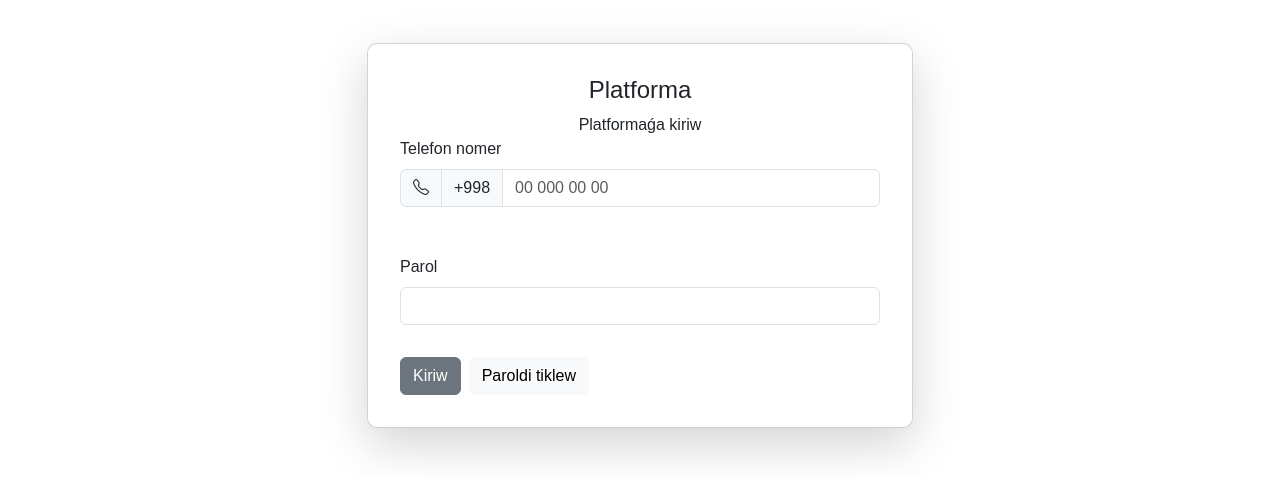
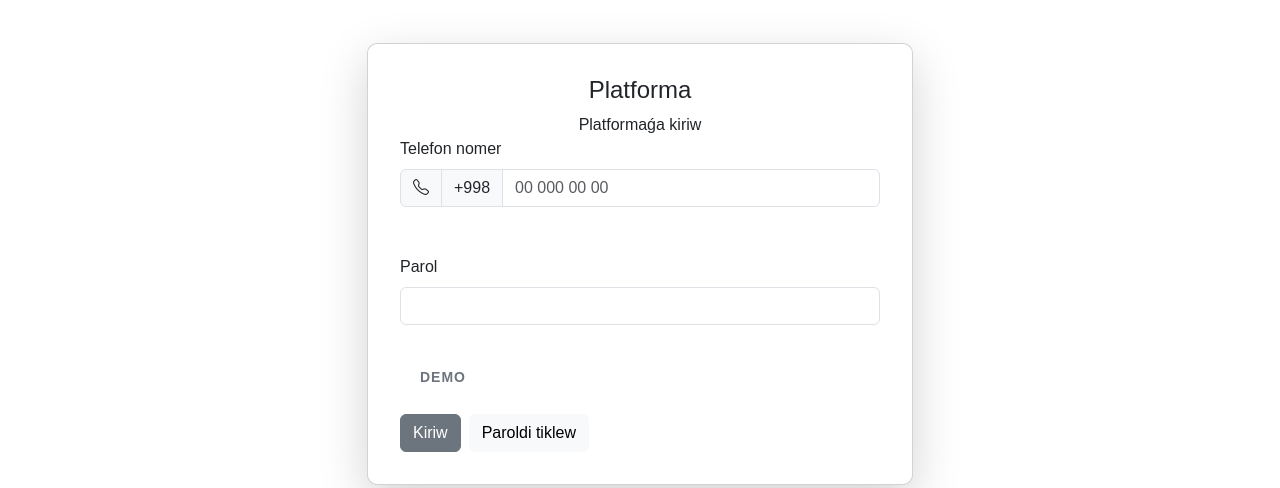
Before and after one commit to qidirbaev/platform, a website: page public/platform.html in a window 1280 px wide. Shown: the part 87-575 px from the top of the page. Drawn offline with Linux system fonts and the light colour scheme.

Commit message:
CHANGED DEMO

```diff
--- a/public/css/main.css
+++ b/public/css/main.css
@@ -3087,3 +3087,35 @@ ScrollBar
   -webkit-box-shadow: inset 0 0 6px rgba(0, 0, 0, .3);
   background-color: #555;
 }
+
+.glow-button {
+  --box-shadow-color: black;
+  box-shadow: 0 0 30px var(--box-shadow-color);
+}
+
+.btn-success.glow-button {
+  --box-shadow-color: #28a745;
+}
+
+.button_sliding_bg {
+  color: #6c757d;
+  padding: 10px 20px;
+  font-family: 'OpenSansBold', sans-serif;
+  font-size: 14px;
+  font-weight: bold;
+  letter-spacing: 1px;
+  text-transform: uppercase;
+  border-radius: 10px;
+  display: inline-block;
+  text-align: center;
+  cursor: pointer;
+  box-shadow: inset 0 0 0 0 #6c757d;
+  -webkit-transition: all ease 1s;
+  -moz-transition: all ease 1s;
+  transition: all ease 1s;
+}
+
+.button_sliding_bg:hover {
+  box-shadow: inset 500px 0 0 0 #6c757d;
+  color: white;
+}
--- a/public/platform.html
+++ b/public/platform.html
@@ -80,6 +80,12 @@
                     <input type="password" class="form-control" id="parol" name="pass" autocomplete="current-password"
                       required>
                   </div>
+
+                  <a href="https://codinger.gitbook.io/codinger/">
+                    <div class="button_sliding_bg">
+                      Demo
+                    </div>
+                  </a>
 
                   <div class="btn-toolbar" role="toolbar" aria-label="Toolbar with button groups">
                     <div class="btn-group me-2" role="group" aria-label="First group">
```
